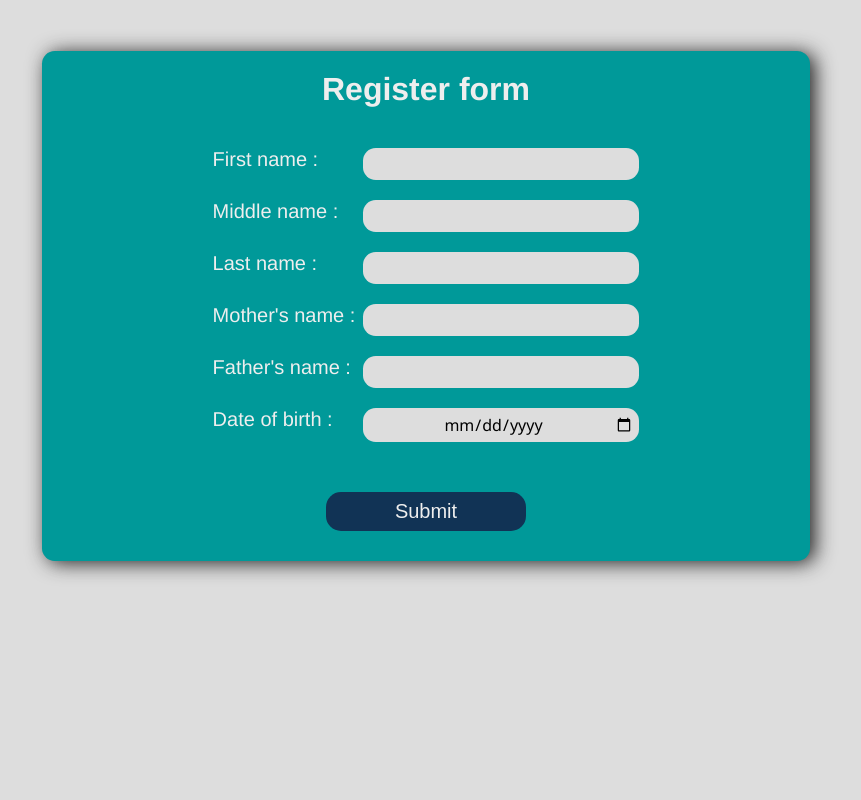
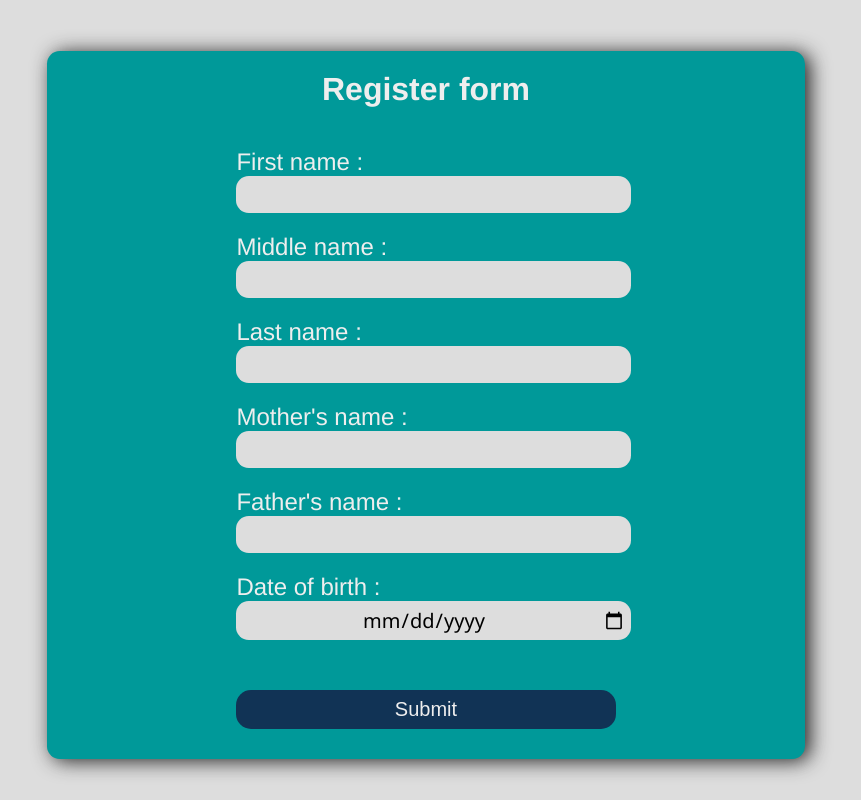
Before and after one commit to mindfire-aditya/register-form, a plain HTML site: page index.html in a window 1280 px wide. Shown: the whole page, without its empty margins (214-1075 px from the left). Drawn offline with Linux system fonts and the light colour scheme.

Commit message:
css media queries for responsive design and input restrictions.

```diff
--- a/index.html
+++ b/index.html
@@ -33,7 +33,7 @@
       </div>
       <div class="form-grp">
         <label for="dob">Date of birth :</label>
-        <input type="date" name="dob" id="dob" required>
+        <input type="date" name="dob" id="dob" max="2003-12-12" min="1947-12-12" required>
       </div>
 
       <div class="form-grp">
--- a/script.js
+++ b/script.js
@@ -1,12 +1,3 @@
 function handleForm(e){
-    var fname = document.getElementById('firstname').value;
-    var mname = document.getElementById('middlename').value;
-    var lname = document.getElementById('lastname').value;
-    var Mname = document.getElementById('fathername').value;
-    var Fname = document.getElementById('mothername').value;
-    var dob = document.getElementById('dob').value;
-    if(fname=="" || mname=="" || lname=="" || Mname=="" || Fname=="" || dob==""){
-        alert("Kindly fill all the fields");
-        return false;
-    }
+   alert("form submitted successfully");
 }
--- a/style.css
+++ b/style.css
@@ -1,24 +1,14 @@
-body{
-    background-color: #ddd;
-    font-family: 'Franklin Gothic Medium', 'Arial Narrow', Arial, sans-serif;
-    margin: auto;
-}
 
-h1{
-    margin: auto;
-    margin-top: 10px;
-    padding: 10px;
-    margin-bottom: 20px;
-    text-align: center;
-    color: #eee;
-}
+
+@media screen and (max-width: 600px){
+
 
     .form{
-    width: 50%;
-    margin:auto;
+        width: 99%;
         display: flex;
         flex-direction: column;
         justify-content: center;
+        align-items: center;
         margin-top: 4vw;
         border-radius: 1vw;
         box-shadow: 5px 2px 20px #222;
@@ -27,78 +17,27 @@ h1{
 
     .form-grp{
        margin: 10px;
-   display: flex;
-   justify-content: center;
+        width: 70%;
     }
 
     label{
-    display: inline-block;
+        display: block;
         min-width: 150px;
-    font-size: 20px;
+        font-size: 22px;
         color: #eee;
     }
 
-input{
-    border: none;
-    outline: none;
-    border-radius: 1vw;
-    padding: 5px;
-    padding-left: 10px;
-    font-size: 16px;
-    width: 35%;
-    background-color: #ddd;
-    transition: .3s;
-    font-family: 'Segoe UI', Tahoma, Geneva, Verdana, sans-serif;
-    font-weight: 500;
-    text-align: center;
 }
 
-input:focus{
-    background-color: #fff;
-    width: 38%;
-}
-
-button[type="submit"]{
-    font-size: 20px;
-    border: none;
-    outline: none;
-    border-radius: 15px;
-    width: 200px;
-    padding: 8px;
-    margin-top: 30px;
-    background-color: #135;
-    margin-bottom: 20px;
-    color: #eee;
-    transition: .3s;
-}
-
-button[type="submit"]:hover{
-    width: 250px;
-    border-radius: 15px;
-}
-
-@media screen and (max-width: 600px){
-    body{
-        background-color: #ddd;
-        font-family: 'Franklin Gothic Medium', 'Arial Narrow', Arial, sans-serif;
-
-    }
-
-    h1{
-        margin: auto;
-        margin-top: 10px;
-        padding: 10px;
-        margin-bottom: 20px;
-        text-align: center;
-        color: #eee;
-    }
+@media screen and (min-width: 600px){
 
     .form{
-        width: 99%;
+        width: 80%;
         margin:auto;
         display: flex;
         flex-direction: column;
         justify-content: center;
+        align-items: center;
         margin-top: 4vw;
         border-radius: 1vw;
         box-shadow: 5px 2px 20px #222;
@@ -107,152 +46,19 @@ button[type="submit"]:hover{
 
     .form-grp{
         margin: 10px;
-       display: flex;
-       justify-content: center;
+        width: 50%;
     }
 
     label{
         display: inline-block;
         min-width: 150px;
-        font-size: 20px;
+        font-size: 23px;
         color: #eee;
     }
 
-    input{
-        border: none;
-        outline: none;
-        border-radius: 1vw;
-        padding: 5px;
-        padding-left: 10px;
-        font-size: 16px;
-        width: 35%;
-        background-color: #ddd;
-        transition: .3s;
-        font-family: 'Segoe UI', Tahoma, Geneva, Verdana, sans-serif;
-        font-weight: 500;
-        text-align: center;
-    }
-
-    input:focus{
-        background-color: #fff;
-        width: 38%;
-    }
-
-    button[type="submit"]{
-        font-size: 20px;
-        border: none;
-        outline: none;
-        border-radius: 15px;
-        width: 200px;
-        padding: 8px;
-        margin-top: 30px;
-        background-color: #135;
-        margin-bottom: 20px;
-        color: #eee;
-        transition: .3s;
-    }
-
-    button[type="submit"]:hover{
-        width: 250px;
-        border-radius: 15px;
-    }
-}
-
-@media screen and (min-width: 600px){
-    body{
-        background-color: #ddd;
-        font-family: 'Franklin Gothic Medium', 'Arial Narrow', Arial, sans-serif;
-
-    }
-
-    h1{
-        margin: auto;
-        margin-top: 10px;
-        padding: 10px;
-        margin-bottom: 20px;
-        text-align: center;
-        color: #eee;
-    }
-
-    .form{
-        width: 80%;
-        margin:auto;
-        display: flex;
-        flex-direction: column;
-        justify-content: center;
-        margin-top: 4vw;
-        border-radius: 1vw;
-        box-shadow: 5px 2px 20px #222;
-        background-color:   #099;
-    }
-
-    .form-grp{
-       margin: 10px;
-       display: flex;
-       justify-content: center;
-    }
-
-    label{
-        display: inline-block;
-        min-width: 150px;
-        font-size: 20px;
-        color: #eee;
-    }
-
-    input{
-        border: none;
-        outline: none;
-        border-radius: 1vw;
-        padding: 5px;
-        padding-left: 10px;
-        font-size: 16px;
-        width: 35%;
-        background-color: #ddd;
-        transition: .3s;
-        font-family: 'Segoe UI', Tahoma, Geneva, Verdana, sans-serif;
-        font-weight: 500;
-        text-align: center;
-    }
-
-    input:focus{
-        background-color: #fff;
-        width: 38%;
-    }
-
-    button[type="submit"]{
-        font-size: 20px;
-        border: none;
-        outline: none;
-        border-radius: 15px;
-        width: 200px;
-        padding: 8px;
-        margin-top: 30px;
-        background-color: #135;
-        margin-bottom: 20px;
-        color: #eee;
-        transition: .3s;
-    }
-
-    button[type="submit"]:hover{
-        width: 250px;
-        border-radius: 15px;
-    }
 }
 @media screen and (min-width: 900px){
-    body{
-        background-color: #ddd;
-        font-family: 'Franklin Gothic Medium', 'Arial Narrow', Arial, sans-serif;
 
-    }
-
-    h1{
-        margin: auto;
-        margin-top: 10px;
-        padding: 10px;
-        margin-bottom: 20px;
-        text-align: center;
-        color: #eee;
-    }
 
     .form{
         width: 60%;
@@ -268,25 +74,60 @@ button[type="submit"]:hover{
 
     .form-grp{
        margin: 10px;
-       display: flex;
-       justify-content: center;
+       width: 50%;
     }
 
     label{
         display: inline-block;
         min-width: 150px;
-        font-size: 20px;
+        font-size: 24px;
         color: #eee;
     }
 
+
+
+
+}
+
+
+body{
+    background-color: #ddd;
+    font-family: 'Franklin Gothic Medium', 'Arial Narrow', Arial, sans-serif;
+}
+
+h1{
+    margin: auto;
+    margin-top: 10px;
+    padding: 10px;
+    margin-bottom: 20px;
+    text-align: center;
+    color: #eee;
+}
+
+button[type="submit"]{
+    font-size: 20px;
+    border: none;
+    outline: none;
+    border-radius: 15px;
+    width: 100%;
+    padding: 8px;
+    margin-top: 30px;
+    background-color: #135;
+    margin-bottom: 20px;
+    color: #eee;
+    cursor: pointer;
+    transition: .3s;
+}
+
 input{
+    display: block;
     border: none;
     outline: none;
     border-radius: 1vw;
     padding: 5px;
     padding-left: 10px;
-        font-size: 16px;
-        width: 35%;
+    font-size: 20px;
+    width: 100%;
     background-color: #ddd;
     transition: .3s;
     font-family: 'Segoe UI', Tahoma, Geneva, Verdana, sans-serif;
@@ -296,25 +137,4 @@ button[type="submit"]:hover{
 
 input:focus{
     background-color: #fff;
-        width: 38%;
 }
-
-    button[type="submit"]{
-        font-size: 20px;
-        border: none;
-        outline: none;
-        border-radius: 15px;
-        width: 200px;
-        padding: 8px;
-        margin-top: 30px;
-        background-color: #135;
-        margin-bottom: 20px;
-        color: #eee;
-        transition: .3s;
-    }
-
-    button[type="submit"]:hover{
-        width: 250px;
-        border-radius: 15px;
-    }
-}
```
Lines whose indentation alone changed are shown as unchanged.
